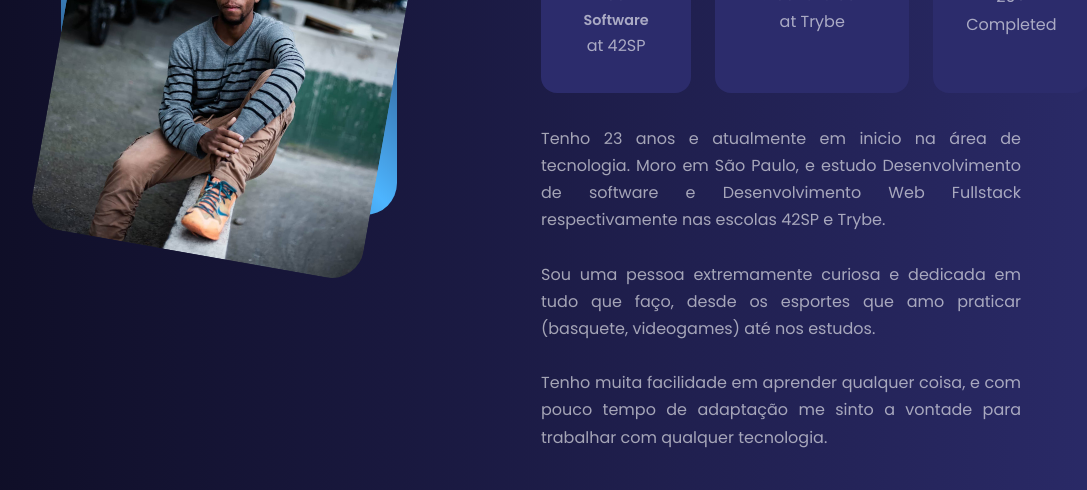
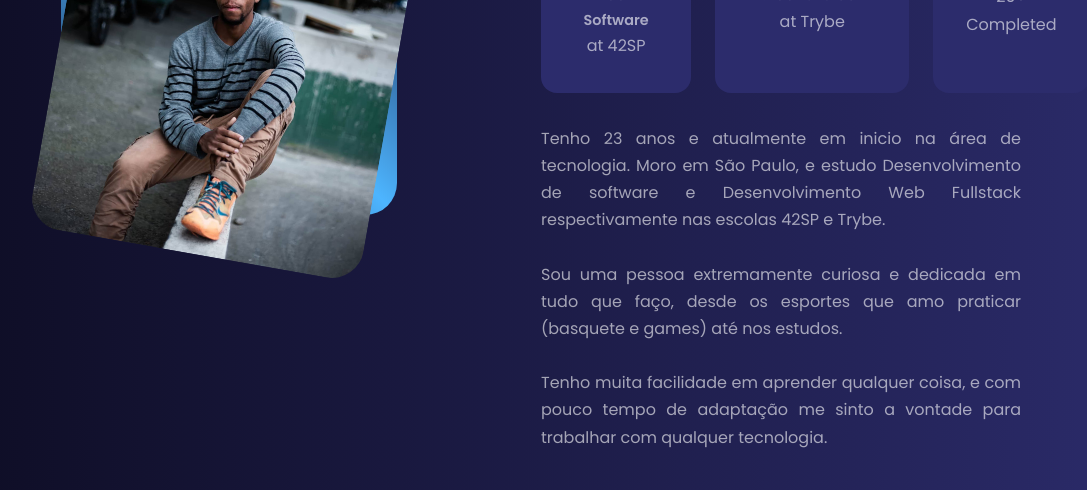
Before and after one commit to GusttavoCDN-zz/portfolio, a React (Create React App) app: page / in a window 1280 px wide. Shown: the part 1160-1650 px from the top of the page, without its empty margins (99-1186 px from the left). Built offline with nearby package versions, Linux system fonts and the light colour scheme.

Commit message:
fix: Corrigido erros de portugues no texto de readme

```diff
--- a/src/components/About/About.jsx
+++ b/src/components/About/About.jsx
@@ -52,7 +52,7 @@ function About() {
             respectivamente nas escolas 42SP e Trybe.
             <br /> <br />
             Sou uma pessoa extremamente curiosa e dedicada em tudo que faço, desde os
-            esportes que amo praticar (basquete, videogames) até nos estudos.
+            esportes que amo praticar (basquete e games) até nos estudos.
             <br /> <br />
             Tenho muita facilidade em aprender qualquer coisa, e com pouco tempo de
             adaptação me sinto a vontade para trabalhar com qualquer tecnologia.
```
